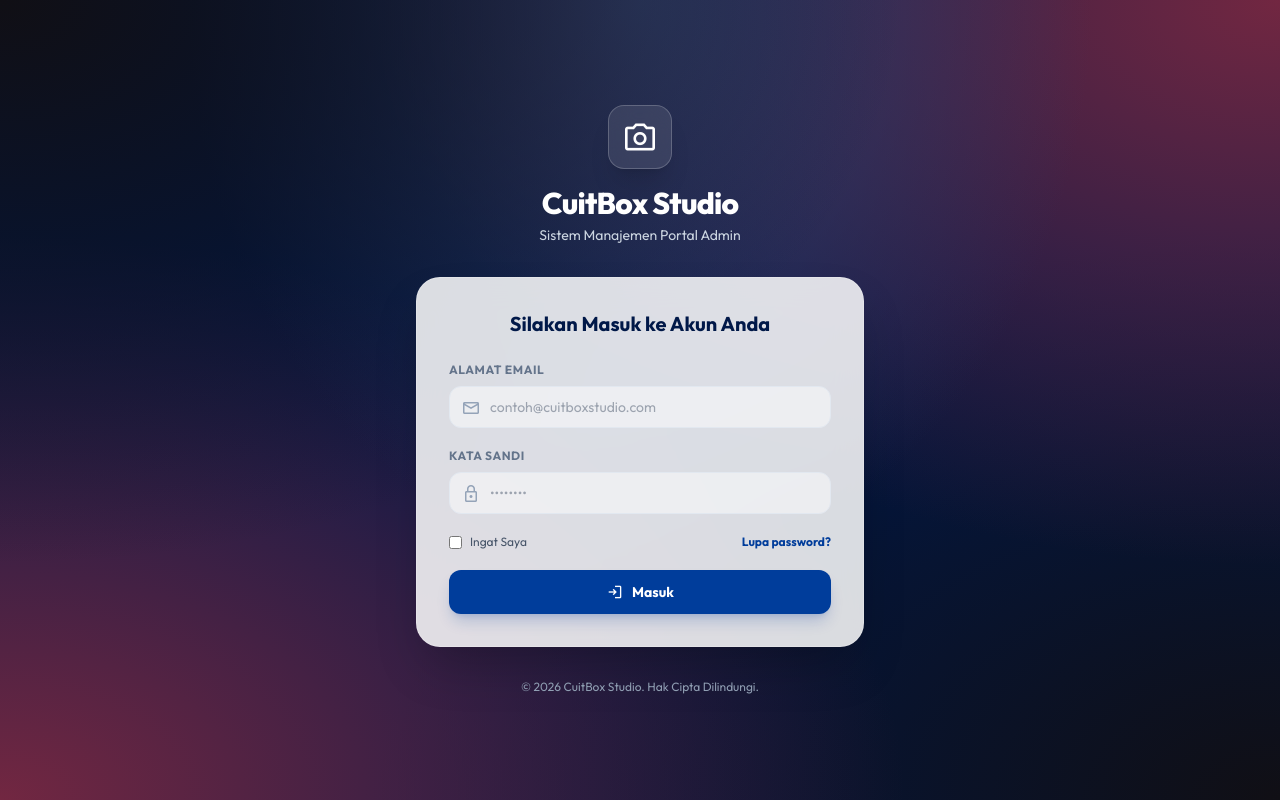
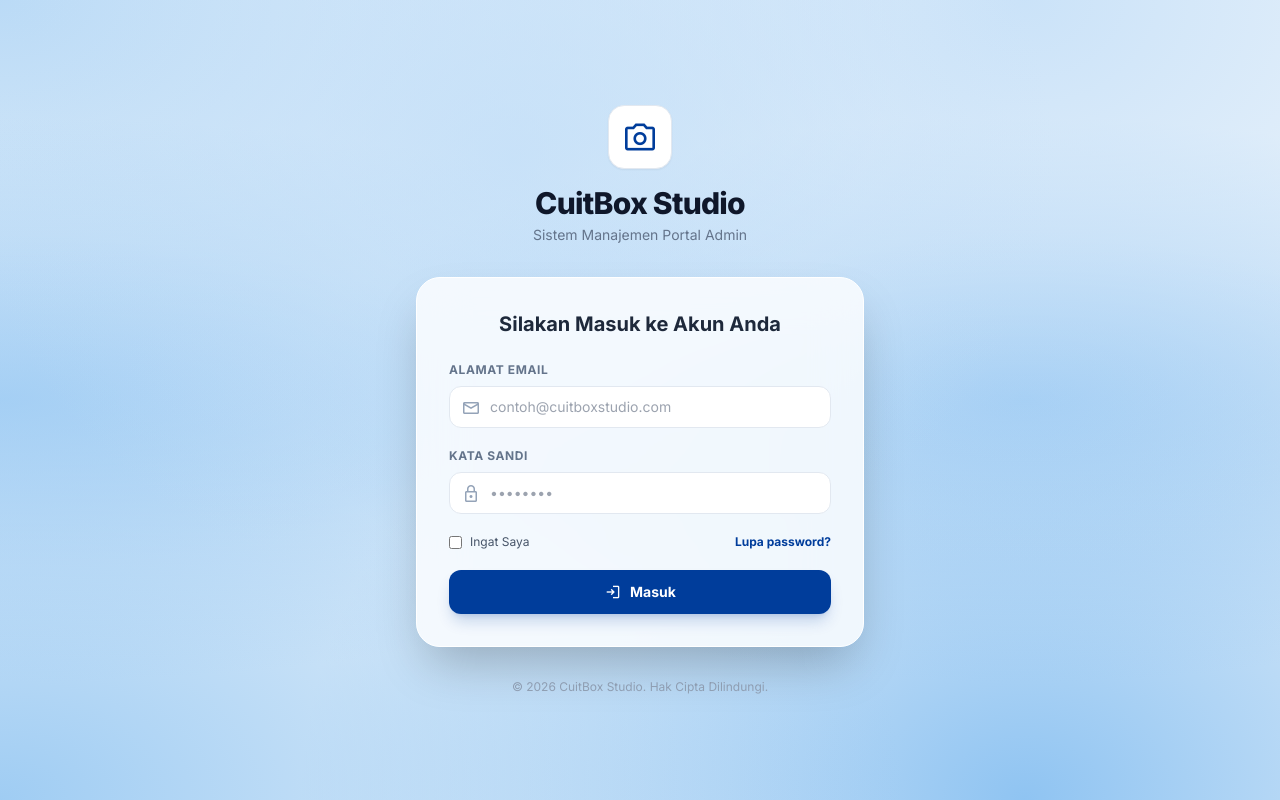
Before and after one commit to zulfarida0107/Photobox_Website, a CodeIgniter 4 app: the page made by app/Views/Admin/auth/login.php in a window 1280 px wide. Run offline with PHP 8.4 and a stand-in for CodeIgniter, Linux system fonts and the light colour scheme; the template is opened without the code that fills it, so the values that code supplies are empty; some libraries are stand-ins or nearby versions.

Commit message:
feat: perbaikan UI login, modal lupa password, fungsi ingat saya, dan styling tombol logout

```diff
--- a/app/Views/Admin/AdminAccess/AdminAccessManajemen.php
+++ b/app/Views/Admin/AdminAccess/AdminAccessManajemen.php
@@ -100,7 +100,7 @@
                 <div class="flex items-center gap-2">
                     <form method="get" action="<?= base_url('admin/settings') ?>" class="flex gap-2">
                         <select name="role" onchange="this.form.submit()"
-                                class="text-xs bg-white border border-slate-300 rounded px-3 py-1.5 focus:ring-primary outline-none">
+                                class="text-xs bg-white border border-slate-300 rounded px-3 py-1.5 focus:ring-primary outline-none w-32">
                             <option value="" <?= ($filterRole ?? '') === '' ? 'selected' : '' ?>>Semua Role</option>
                             <option value="superadmin" <?= ($filterRole ?? '') === 'superadmin' ? 'selected' : '' ?>>Superadmin</option>
                             <option value="staff"      <?= ($filterRole ?? '') === 'staff'      ? 'selected' : '' ?>>Staff</option>
--- a/app/Views/Admin/auth/login.php
+++ b/app/Views/Admin/auth/login.php
@@ -5,7 +5,7 @@
     <meta name="viewport" content="width=device-width, initial-scale=1.0">
     <title><?= esc($title ?? 'Login - CuitBox Studio') ?></title>
     <!-- Fonts -->
-    <link href="https://fonts.googleapis.com/css2?family=Outfit:wght@300;400;500;600;700;800&family=Material+Symbols+Outlined:wght,FILL@100..700,0..1&display=swap" rel="stylesheet">
+    <link href="https://fonts.googleapis.com/css2?family=Inter:wght@400;500;600;700;800;900&family=Material+Symbols+Outlined:wght,FILL@100..700,0..1&display=swap" rel="stylesheet">
     <!-- Tailwind CSS -->
     <script src="https://cdn.tailwindcss.com"></script>
     <script>
@@ -13,7 +13,7 @@
             theme: {
                 extend: {
                     fontFamily: {
-                        sans: ['Outfit', 'sans-serif'],
+                        sans: ['Inter', 'sans-serif'],
                     },
                     colors: {
                         primary: '#003d9b',
@@ -25,36 +25,34 @@
         }
     </script>
     <style>
-        .glass {
-            background: rgba(255, 255, 255, 0.85);
-            backdrop-filter: blur(16px);
-            -webkit-backdrop-filter: blur(16px);
-        }
-        .bg-pattern {
-            background-color: #001848;
-            background-image: radial-gradient(at 0% 0%, hsla(253,16%,7%,1) 0, transparent 50%),
-                              radial-gradient(at 50% 0%, hsla(225,39%,30%,1) 0, transparent 50%),
-                              radial-gradient(at 100% 0%, hsla(339,49%,30%,1) 0, transparent 50%),
-                              radial-gradient(at 0% 100%, hsla(339,49%,30%,1) 0, transparent 50%),
-                              radial-gradient(at 100% 100%, hsla(253,16%,7%,1) 0, transparent 50%);
+        .bg-gradient-light {
+            background-color: #f8fafc;
+            background-image:
+                radial-gradient(at 40% 20%, #c1def8bb 0px, transparent 50%),
+                radial-gradient(at 80% 0%, #badaf7bb 0px, transparent 50%),
+                radial-gradient(at 0% 50%, #95c7f3bb 0px, transparent 50%),
+                radial-gradient(at 80% 50%, #8ec3f2bb 0px, transparent 50%),
+                radial-gradient(at 0% 100%, #7fbcf0bb 0px, transparent 50%),
+                radial-gradient(at 80% 100%, #69b0eebb 0px, transparent 50%),
+                radial-gradient(at 0% 0%, #a4cff4bb 0px, transparent 50%);
         }
     </style>
 </head>
-<body class="bg-pattern min-h-screen flex items-center justify-center p-4 font-sans antialiased text-slate-800">
+<body class="bg-gradient-light min-h-screen flex items-center justify-center p-4 font-sans antialiased text-slate-800">
 
     <div class="w-full max-w-md">
         <!-- Logo Branding -->
         <div class="text-center mb-8">
-            <div class="inline-flex items-center justify-center w-16 h-16 rounded-2xl bg-white/10 backdrop-blur-md border border-white/20 shadow-xl mb-4">
-                <span class="material-symbols-outlined text-4xl text-white">photo_camera</span>
+            <div class="inline-flex items-center justify-center w-16 h-16 rounded-2xl bg-white border border-slate-200 shadow-sm mb-4 text-primary">
+                <span class="material-symbols-outlined text-4xl">photo_camera</span>
             </div>
-            <h1 class="text-3xl font-extrabold text-white tracking-tight">CuitBox Studio</h1>
-            <p class="text-slate-300 text-sm mt-1">Sistem Manajemen Portal Admin</p>
+            <h1 class="text-3xl font-extrabold text-slate-900 tracking-tight">CuitBox Studio</h1>
+            <p class="text-slate-500 text-sm mt-1">Sistem Manajemen Portal Admin</p>
         </div>
 
         <!-- Form Card -->
-        <div class="glass border border-white/20 rounded-3xl shadow-2xl p-8">
-            <h2 class="text-xl font-bold text-secondary mb-6 text-center">Silakan Masuk ke Akun Anda</h2>
+        <div class="bg-white/80 backdrop-blur-xl border border-white shadow-2xl rounded-3xl p-8">
+            <h2 class="text-xl font-bold text-slate-800 mb-6 text-center">Silakan Masuk ke Akun Anda</h2>
 
             <!-- Success Alert -->
             <?php if (session()->getFlashdata('success')): ?>
@@ -93,7 +91,7 @@
                         <input type="email" name="email" id="email"
                                value="<?= old('email') ?>" required
                                placeholder="contoh@cuitboxstudio.com"
-                               class="w-full pl-10 pr-4 py-2.5 rounded-xl border border-slate-200 focus:border-primary focus:ring-2 focus:ring-primary/20 outline-none text-sm transition-all bg-white/50" />
+                               class="w-full pl-10 pr-4 py-2.5 rounded-xl border border-slate-200 focus:border-primary focus:ring-2 focus:ring-primary/20 outline-none text-sm transition-all bg-white" />
                     </div>
                 </div>
 
@@ -103,7 +101,7 @@
                         <span class="material-symbols-outlined absolute left-3 top-3 text-slate-400 text-[20px]">lock</span>
                         <input type="password" name="password" id="password" required
                                placeholder="••••••••"
-                               class="w-full pl-10 pr-4 py-2.5 rounded-xl border border-slate-200 focus:border-primary focus:ring-2 focus:ring-primary/20 outline-none text-sm transition-all bg-white/50" />
+                               class="w-full pl-10 pr-4 py-2.5 rounded-xl border border-slate-200 focus:border-primary focus:ring-2 focus:ring-primary/20 outline-none text-sm transition-all bg-white" />
                     </div>
                 </div>
 
@@ -112,7 +110,7 @@
                         <input type="checkbox" name="remember" class="rounded border-slate-300 text-primary focus:ring-primary/30" />
                         Ingat Saya
                     </label>
-                    <a href="#" onclick="alert('Silakan hubungi administrator utama atau tim developer untuk me-reset password.')" class="text-primary font-bold hover:underline">Lupa password?</a>
+                    <a href="#" onclick="showResetModal(event)" class="text-primary font-bold hover:underline">Lupa password?</a>
                 </div>
 
                 <button type="submit" class="w-full py-3 bg-primary text-white rounded-xl font-bold text-sm shadow-lg shadow-primary/20 hover:bg-blue-800 transition-all flex items-center justify-center gap-2">
@@ -126,5 +124,48 @@
         </p>
     </div>
 
+    <!-- Modal Lupa Password -->
+    <div id="resetModal" class="fixed inset-0 bg-slate-900/40 backdrop-blur-sm z-50 flex items-center justify-center hidden">
+        <div class="bg-white rounded-2xl shadow-xl border border-slate-100 max-w-sm w-full mx-4 transform transition-all scale-95 opacity-0 duration-300" id="resetModalContent">
+            <div class="p-5 border-b border-slate-100 bg-slate-50/50 rounded-t-2xl flex justify-center items-center">
+                <h4 class="font-bold text-slate-800 flex items-center gap-2">
+                    <span class="material-symbols-outlined text-blue-500">lock_reset</span>
+                    Lupa Password?
+                </h4>
+            </div>
+            <div class="p-6 text-center">
+                <div class="w-14 h-14 rounded-full bg-blue-50 flex items-center justify-center mx-auto mb-4 border border-blue-100">
+                    <span class="material-symbols-outlined text-3xl text-blue-500">support_agent</span>
+                </div>
+                <p class="text-sm text-slate-600 leading-relaxed mb-6">
+                    Silakan hubungi <strong>administrator utama</strong> atau <strong>tim developer</strong> CuitBox Studio untuk mereset password akun Anda.
+                </p>
+                <button onclick="closeResetModal()" class="w-full py-2.5 bg-slate-100 hover:bg-slate-200 text-slate-700 font-bold text-sm rounded-xl transition-colors">
+                    Tutup
+                </button>
+            </div>
+        </div>
+    </div>
+
+    <script>
+        function showResetModal(e) {
+            e.preventDefault();
+            const modal = document.getElementById('resetModal');
+            const content = document.getElementById('resetModalContent');
+            modal.classList.remove('hidden');
+            setTimeout(() => {
+                content.classList.remove('scale-95', 'opacity-0');
+                content.classList.add('scale-100', 'opacity-100');
+            }, 10);
+        }
+
+        function closeResetModal() {
+            const modal = document.getElementById('resetModal');
+            const content = document.getElementById('resetModalContent');
+            content.classList.remove('scale-100', 'opacity-100');
+            content.classList.add('scale-95', 'opacity-0');
+            setTimeout(() => modal.classList.add('hidden'), 300);
+        }
+    </script>
 </body>
 </html>
```
Also changed, not shown: app/Controllers/Admin/AuthController.php (+9 -0 lines), app/Filters/AuthFilter.php (+18 -0 lines), app/Views/Admin/layouts/sidebar.php (+6 -4 lines).
